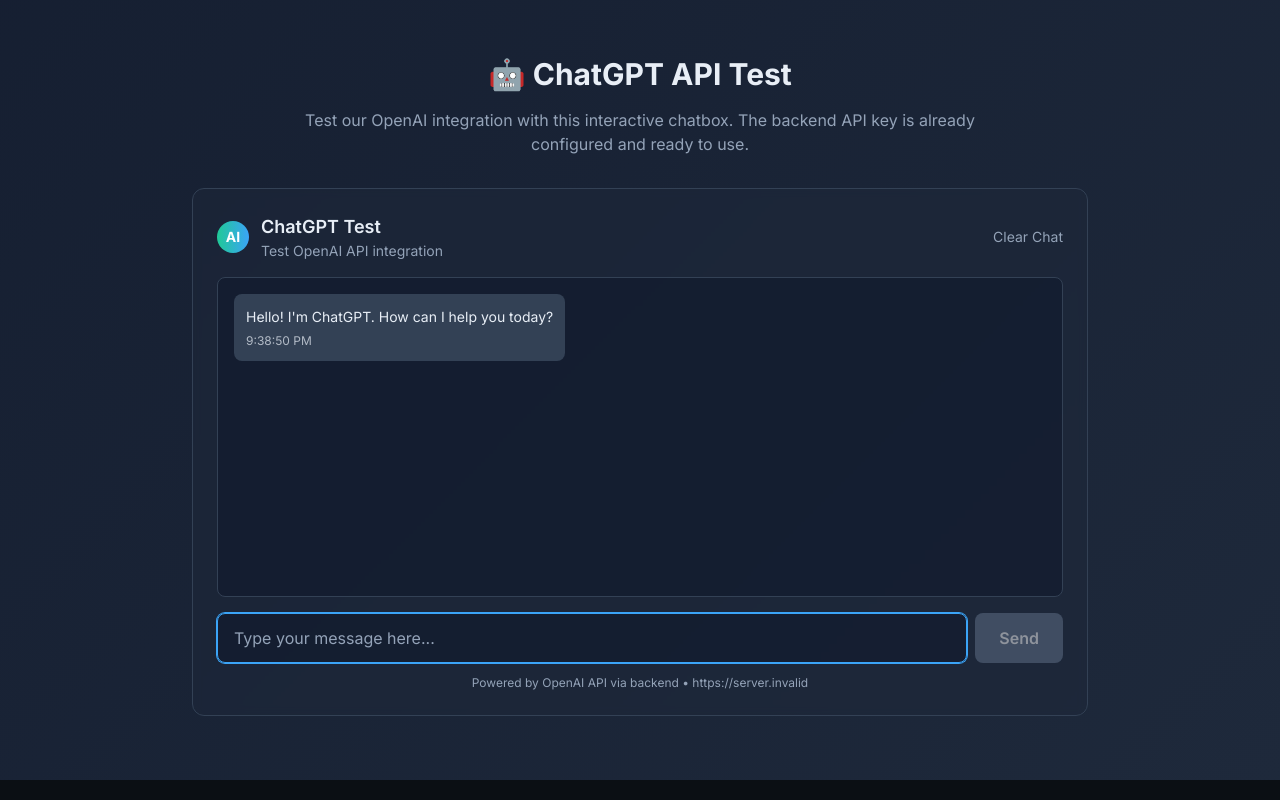
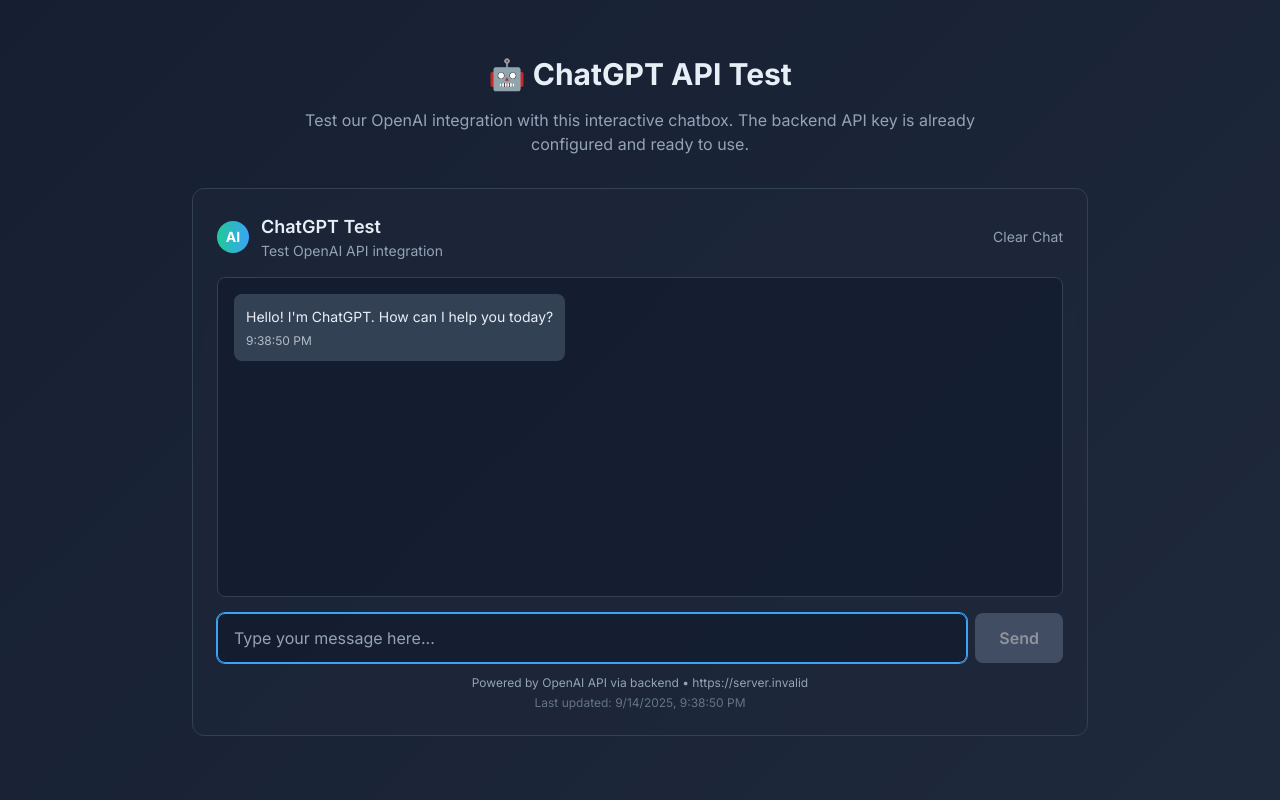
Before and after one commit to MrNuclear1/ai-scam-app, a Next.js app in the folder frontend/: page / in a window 1280 px wide. Shown: the part 1719-2519 px from the top of the page. Built offline with nearby package versions, Linux system fonts and the light colour scheme; no server answers.

Commit message:
Force frontend deployment with timestamp

```diff
--- a/frontend/src/components/ChatGPTBox.tsx
+++ b/frontend/src/components/ChatGPTBox.tsx
@@ -203,6 +203,9 @@
         <p className="text-xs text-[#94A3B8]">
           Powered by OpenAI API via backend • {process.env.NEXT_PUBLIC_API_URL || 'http://localhost:3001'}
         </p>
+        <p className="text-xs text-[#64748B] mt-1">
+          Last updated: {new Date().toLocaleString()}
+        </p>
       </div>
     </div>
   );
```
